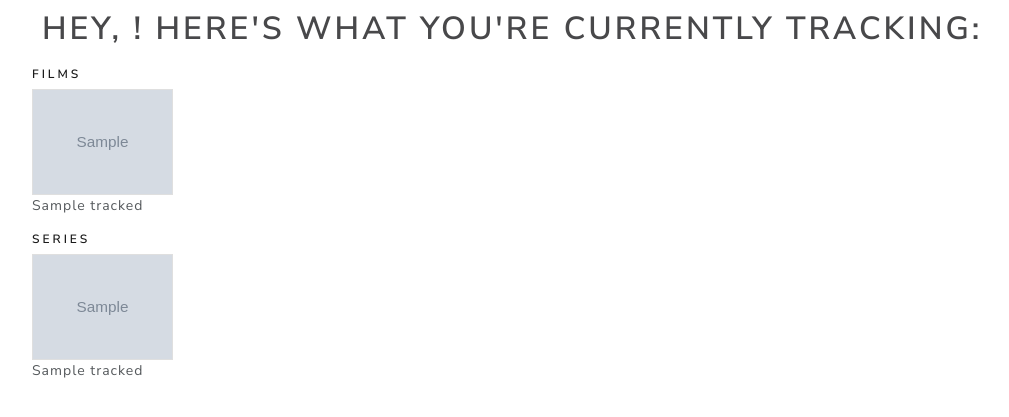
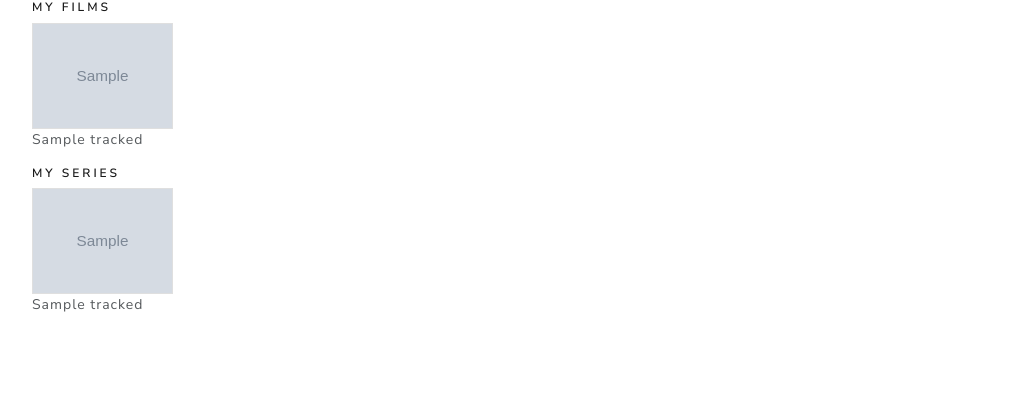
Before and after one commit to AlexYaneva/t-minus-showtime, a Flask app: template app/templates/user.html in a window 1280 px wide. Shown: the part 91-508 px from the top of the page, without its empty margins (111-1120 px from the left). Run offline with Flask 2, Linux system fonts and the light colour scheme; the template is opened without the code that fills it: most values are stand-ins (such as "Sample title", 1, 10 or a date in 2020); grey boxes marked "Sample" are stand-in pictures; some libraries are stand-ins or nearby versions.

Commit message:
user page

```diff
--- a/app/static/script.js
+++ /dev/null
@@ -1,38 +0,0 @@
-const countdown = document.querySelector('.countdown');
-
-// Set Launch Date (ms)
-const launchDate = new Date('Jan 1, 2021 13:00:00').getTime();
-
-// Update every second
-const intvl = setInterval(() => {
-    // Get todays date and time (ms)
-    const now = new Date().getTime();
-
-    // Distance from now and the launch date (ms)
-    const distance = launchDate - now;
-
-    // Time calculation
-    const days = Math.floor(distance / (1000 * 60 * 60 * 24));
-    const hours = Math.floor(
-        (distance % (1000 * 60 * 60 * 24)) / (1000 * 60 * 60)
-    );
-    const mins = Math.floor((distance % (1000 * 60 * 60)) / (1000 * 60));
-    const seconds = Math.floor((distance % (1000 * 60)) / 1000);
-
-    // Display result
-    countdown.innerHTML = `
-  <div>${days}<span>Days</span></div>
-  <div>${hours}<span>Hours</span></div>
-  <div>${mins}<span>Minutes</span></div>
-  <div>${seconds}<span>Seconds</span></div>
-  `;
-
-    // If launch date is reached
-    if (distance < 0) {
-        // Stop countdown
-        clearInterval(intvl);
-        // Style and output text
-        countdown.style.color = '#17a2b8';
-        countdown.innerHTML = 'Released!';
-    }
-}, 1000);
--- a/app/static/style.css
+++ b/app/static/style.css
@@ -31,29 +31,3 @@ h1 {
     margin-top: 1rem;
     text-align: center;
 }
-
-.countdown {
-    font-size: 50px;
-    display: flex;
-    justify-content: center;
-    align-items: center;
-    text-align: center;
-  }
-
-  .countdown div {
-    padding: 20px;
-    border: 1px #fff solid;
-    border-radius: 10px;
-    background: #000;
-    opacity: 0.7;
-    margin: 5px;
-  }
-
-  .countdown div:first-child {
-    background: #17a2b8;
-  }
-
-  .countdown span {
-    display: block;
-    font-size: 25px;
-  }
--- a/app/templates/base.html
+++ b/app/templates/base.html
@@ -15,12 +15,10 @@
   <script src="https://stackpath.bootstrapcdn.com/bootstrap/4.3.1/js/bootstrap.min.js"
     integrity="sha384-JjSmVgyd0p3pXB1rRibZUAYoIIy6OrQ6VrjIEaFf/nJGzIxFDsf4x0xIM+B07jRM"
     crossorigin="anonymous"></script>
-  <script type="text/javascript" src="../static/script.js"></script>
   <title>T-minus Showtime</title>
 </head>
 
 <body>
-  <script type="text/javascript" src="../static/script.js"></script>
   <nav class="navbar navbar-expand-lg navbar-light bg-light text-center">
     <a class="navbar-brand" href="{{ url_for('index') }}">T-minus Showtime</a>
     <button class="navbar-toggler" type="button" data-toggle="collapse" data-target="#navbarColor02"
--- a/app/templates/user.html
+++ b/app/templates/user.html
@@ -1,15 +1,16 @@
 {% extends 'base.html' %}
 
+
+
 {% block content %}
-<h1>Hey, {{ current_user.username }}! Here's what you're currently tracking:</h1>
-<h6>Films</h6>
+<h6>My Films</h6>
 
 <div class='row'>
     {% for tracked in films %}
     <div class='col-sm-2'>
         <div class='card'>
             <img src='{{ tracked.poster_path }}' class='card-img-top'>
-            <div class="countdown"></div>
+
         </div>
         <p>{{ tracked.title }}</p>
     </div>
@@ -17,19 +18,18 @@
 </div>
 
 
-<h6>Series</h6>
+<h6>My Series</h6>
 
 <div class='row'>
     {% for tracked in series %}
     <div class='col-sm-2'>
         <div class='card'>
             <img src='{{ tracked.poster_path }}' class='card-img-top'>
-            <div class="countdown"></div>
+
         </div>
         <p>{{ tracked.name }}</p>
     </div>
     {% endfor %}
 </div>
 
-
 {% endblock %}
```
